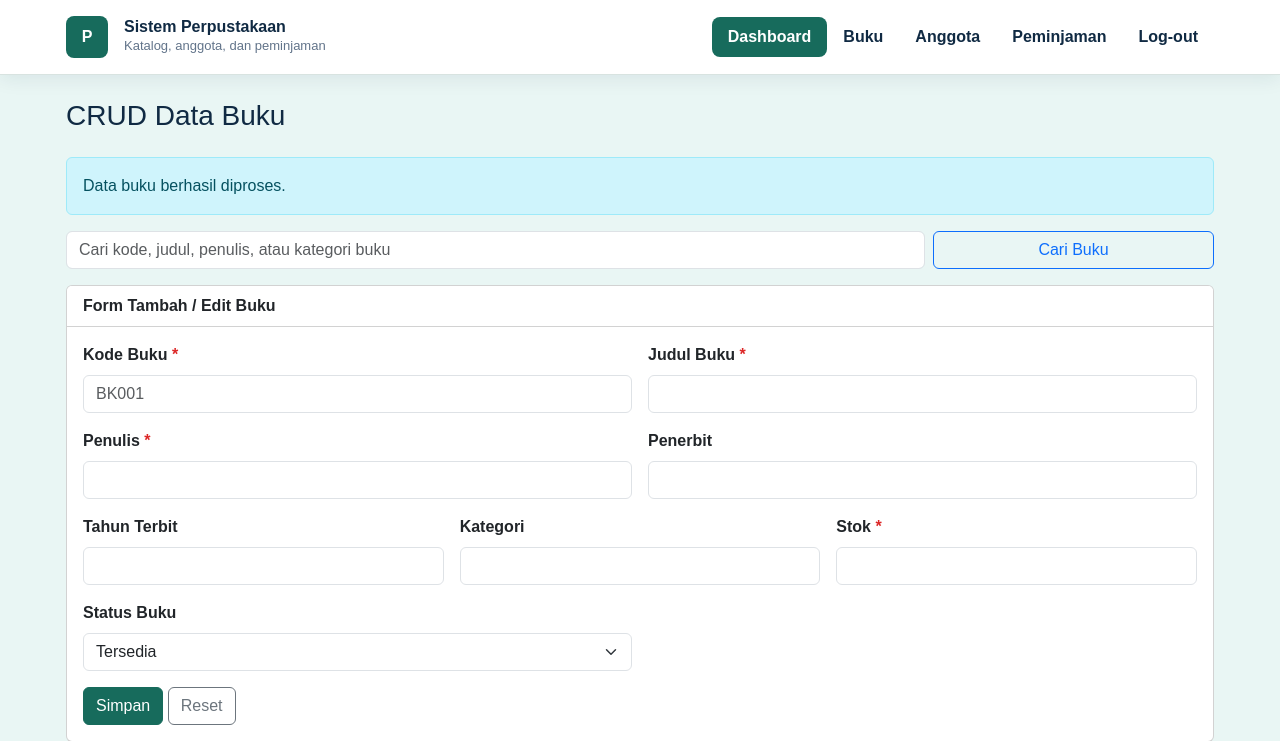
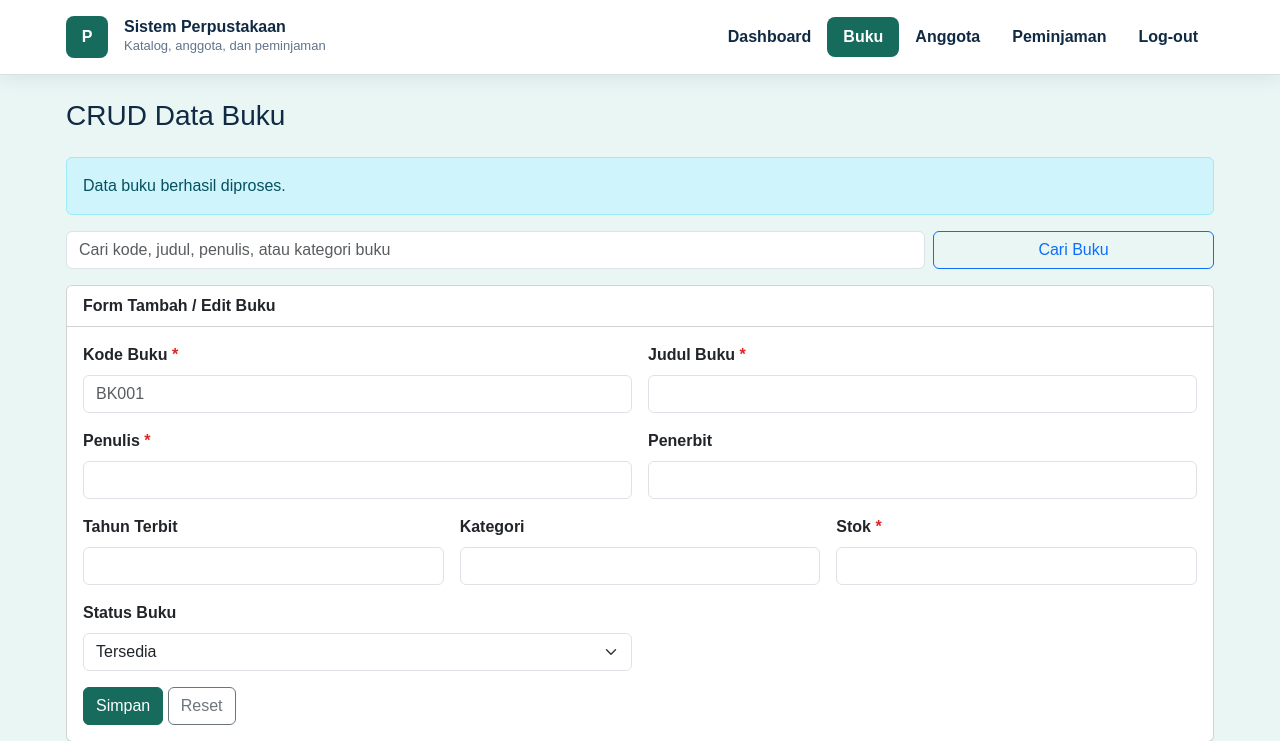
Before and after one commit to Rozan18z/uas-web-perpustakaan, a PHP site: page /buku.php in a window 1280 px wide. Shown: the top 741 px of the page. Run offline with PHP 8.4, Linux system fonts and the light colour scheme.

Commit message:
Menyelesaikan sistem login logout, koneksi db, dan perbaikan navigasi kelompok

```diff
--- a/anggota.php
+++ b/anggota.php
@@ -22,11 +22,11 @@
             </div>
 
             <nav class="nav nav-pills">
-                <a class="nav-link active" href="home.php">Dashboard</a>
+                <a class="nav-link" href="home.php">Dashboard</a>
                 <a class="nav-link" href="buku.php">Buku</a>
-                <a class="nav-link" href="anggota.php">Anggota</a>
+                <a class="nav-link active" href="anggota.php">Anggota</a>
                 <a class="nav-link" href="peminjaman.php">Peminjaman</a>
-                <a class="nav-link" href="#">Log-out</a>
+                <a class="nav-link" href="logout.php">Log-out</a>
             </nav>
         </div>
     </div>
--- a/buku.php
+++ b/buku.php
@@ -22,11 +22,11 @@
             </div>
 
             <nav class="nav nav-pills">
-                <a class="nav-link active" href="home.php">Dashboard</a>
-                <a class="nav-link" href="buku.php">Buku</a>
+                <a class="nav-link" href="home.php">Dashboard</a>
+                <a class="nav-link active" href="buku.php">Buku</a>
                 <a class="nav-link" href="anggota.php">Anggota</a>
                 <a class="nav-link" href="peminjaman.php">Peminjaman</a>
-                <a class="nav-link" href="#">Log-out</a>
+                <a class="nav-link" href="logout.php">Log-out</a>
             </nav>
         </div>
     </div>
--- a/peminjaman.php
+++ b/peminjaman.php
@@ -22,11 +22,11 @@
             </div>
 
             <nav class="nav nav-pills">
-                <a class="nav-link active" href="home.php">Dashboard</a>
+                <a class="nav-link" href="home.php">Dashboard</a>
                 <a class="nav-link" href="buku.php">Buku</a>
                 <a class="nav-link" href="anggota.php">Anggota</a>
-                <a class="nav-link" href="peminjaman.php">Peminjaman</a>
-                <a class="nav-link" href="#">Log-out</a>
+                <a class="nav-link  active" href="peminjaman.php">Peminjaman</a>
+                <a class="nav-link" href="logout.php">Log-out</a>
             </nav>
         </div>
     </div>
```
